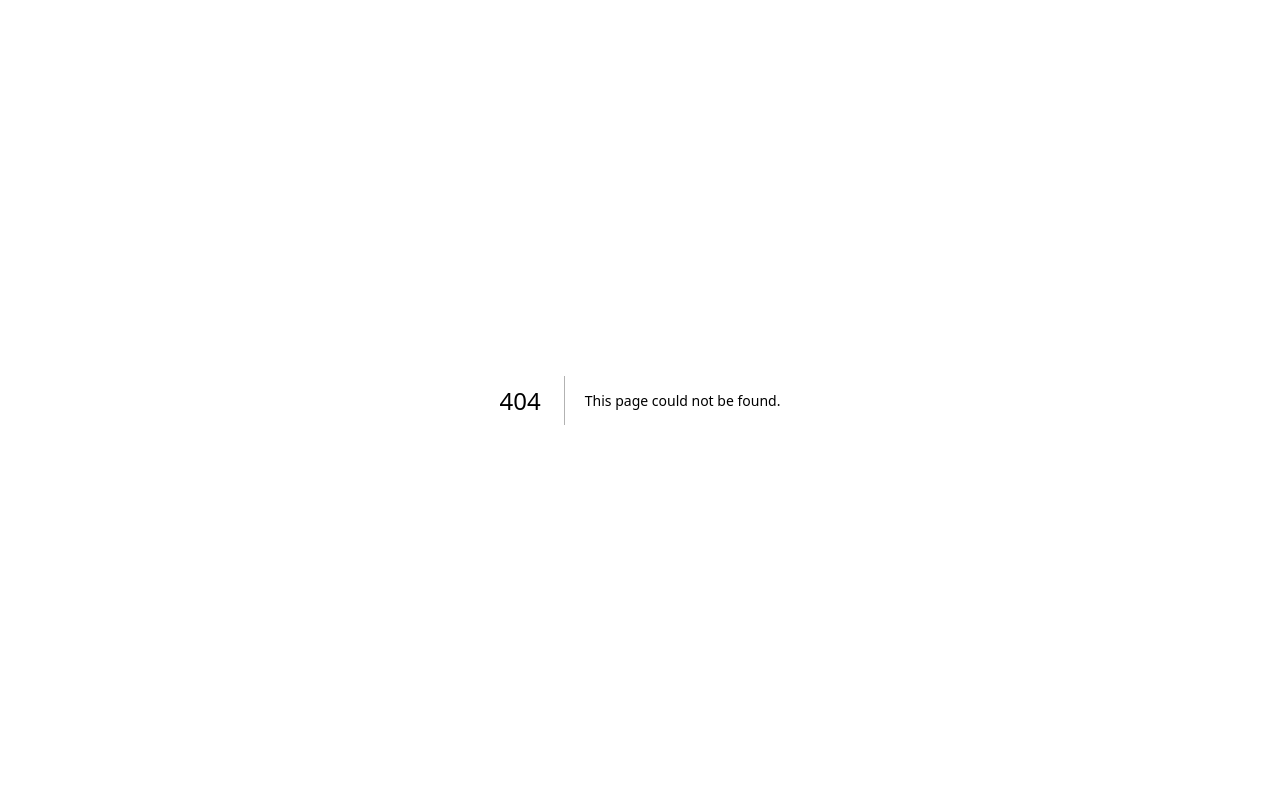
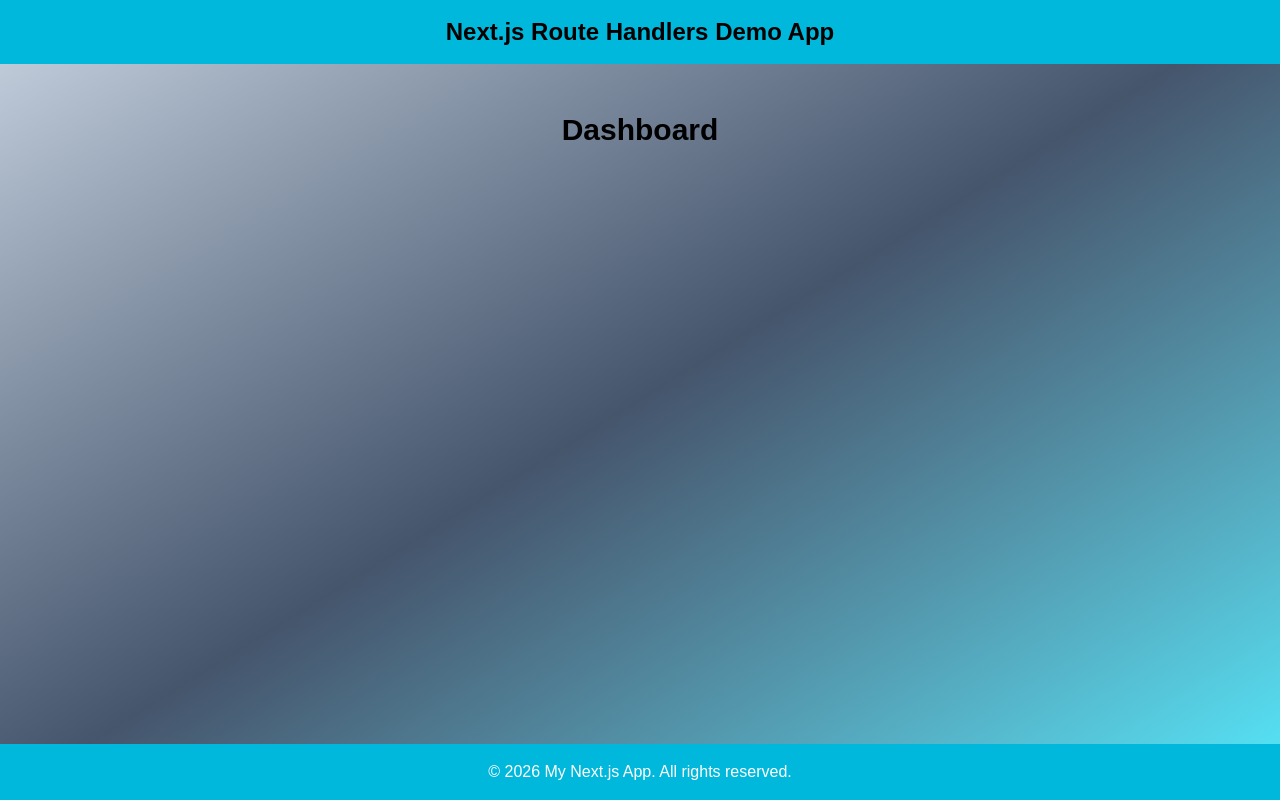
Before and after one commit to Rimon-Mahamud-Rony/route-handlers-demo, a Next.js app: page /dashboard in a window 1280 px wide. Before the commit this address had no page. Built offline with nearby package versions, Linux system fonts and the light colour scheme.

Commit message:
ci: Handling POST requests

```diff
--- /dev/null
+++ b/app/comments/data.ts
@@ -0,0 +1,22 @@
+export const comments = [
+  {
+    id: 1,
+    text: "This is the first comment.",
+  },
+  {
+    id: 2,
+    text: "This is the second comment."
+    },
+  {
+    id: 3,
+    text: "This is the third comment."
+    },
+  {
+    id: 4,
+    text: "This is the fourth comment."
+    },
+  {
+    id: 5,
+    text: "This is the fifth comment."
+  }
+];
--- /dev/null
+++ b/app/comments/route.ts
@@ -0,0 +1,21 @@
+import { comments } from "./data";
+
+export async function GET() {
+//   return new Response(JSON.stringify(comments), {
+//     headers: { "Content-Type": "application/json" },
+    //   });
+    return Response.json(comments);
+}
+
+export async function POST(request: Request) {
+    const comment = await request.json();
+    const newComment = {
+        id: comments.length + 1,
+        text: comment.text,
+    };
+    comments.push(newComment);
+    return new Response(JSON.stringify(newComment), {
+        headers: { "Content-Type": "application/json" },
+        status: 201,
+    });
+}
--- /dev/null
+++ b/app/components/CommonPageDesign.tsx
@@ -0,0 +1,21 @@
+import { ReactNode } from "react";
+
+type CommonPageDesignProps = {
+  children: ReactNode;
+};
+
+export default function CommonPageDesign({ children }: CommonPageDesignProps) {
+  return (
+    <div className="w-full min-h-screen bg-linear-to-br from-slate-300 via-slate-600 to-cyan-300 py-8">
+      <header className="bg-cyan-500 text-white p-4 fixed top-0 w-full text-start">
+        <h1 className="text-2xl font-bold text-center text-black">
+          Next.js Route Handlers Demo App
+        </h1>
+      </header>
+      {children}
+      <footer className="bg-cyan-500 text-white p-4 fixed bottom-0 w-full text-center">
+        <p>&copy; 2026 My Next.js App. All rights reserved.</p>
+      </footer>
+    </div>
+  );
+}
--- /dev/null
+++ b/app/dashboard/page.tsx
@@ -0,0 +1,11 @@
+import React from 'react';
+import CommonPageDesign from '../components/CommonPageDesign';
+export default function Dashboard() {
+    return (
+      <CommonPageDesign>
+        <div className="flex items-center justify-center h-full mt-20 text-black">
+          <h1 className="text-3xl font-bold">Dashboard</h1>
+        </div>
+      </CommonPageDesign>
+    );
+}
--- /dev/null
+++ b/app/profile/page.tsx
@@ -0,0 +1,7 @@
+export default function Profile() {
+  return (
+    <div className="flex items-center justify-center h-full mt-20 text-white">
+      <h1 className="text-3xl font-bold">Profile</h1>
+    </div>
+  );
+}
--- /dev/null
+++ b/app/profile/user/api/route.ts
@@ -0,0 +1,3 @@
+export async function GET() {
+  return new Response("This is the user profile route handler response.");
+}
--- /dev/null
+++ b/app/profile/user/page.tsx
@@ -0,0 +1,7 @@
+export default function UserProfile() {
+  return (
+    <div className="flex items-center justify-center h-full mt-20 text-white">
+      <h1 className="text-3xl font-bold">User Profile</h1>
+    </div>
+  );
+}
```
